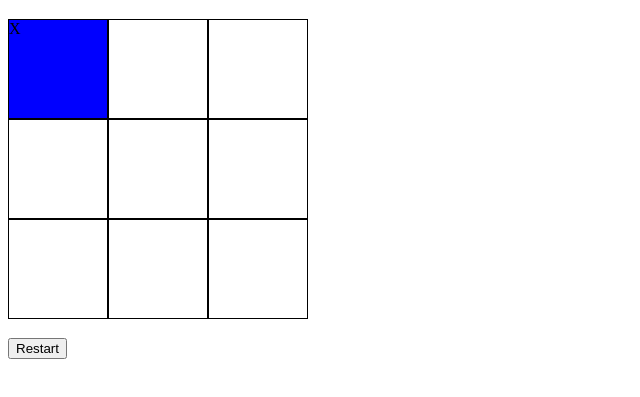
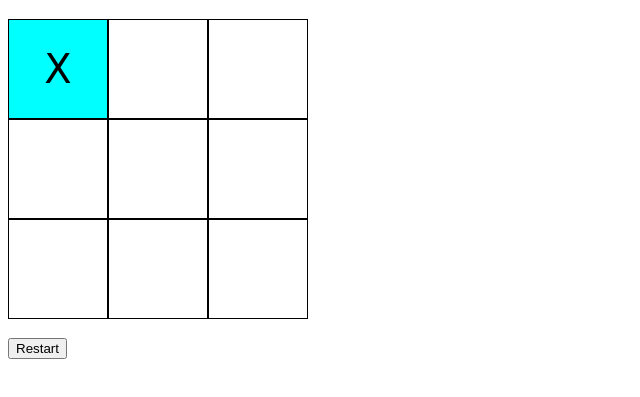
Before and after one commit to jeffreybyrne/0327-tictactoe, a plain HTML site: page index.html in a window 1280 px wide. Both pictures are taken after a click on the element 58 px from the left and 129 px from the top of the page. Shown: the part 61-458 px from the top of the page, without its empty margins (0-640 px from the left). Drawn offline with Linux system fonts and the light colour scheme.

Commit message:
updated the styles

```diff
--- a/css/main.css
+++ b/css/main.css
@@ -1,17 +1,27 @@
+* {
+  box-sizing: border-box;
+}
+
 .board {
-  display: grid;
+  display: inline-grid;
   grid-template-columns: 100px 100px 100px;
   grid-template-rows: 100px 100px 100px;
 }
 
 .square {
+  display: flex;
   border: 1px solid black;
+  font-family: cursive;
+  font-size: 40px;
+  text-align: center;
+  align-items: center;
+  justify-content: center;
 }
 
 .o {
-  background-color: red;
+  background-color: fuchsia;
 }
 
 .x {
-  background-color: blue;
+  background-color: aqua;
 }
```
